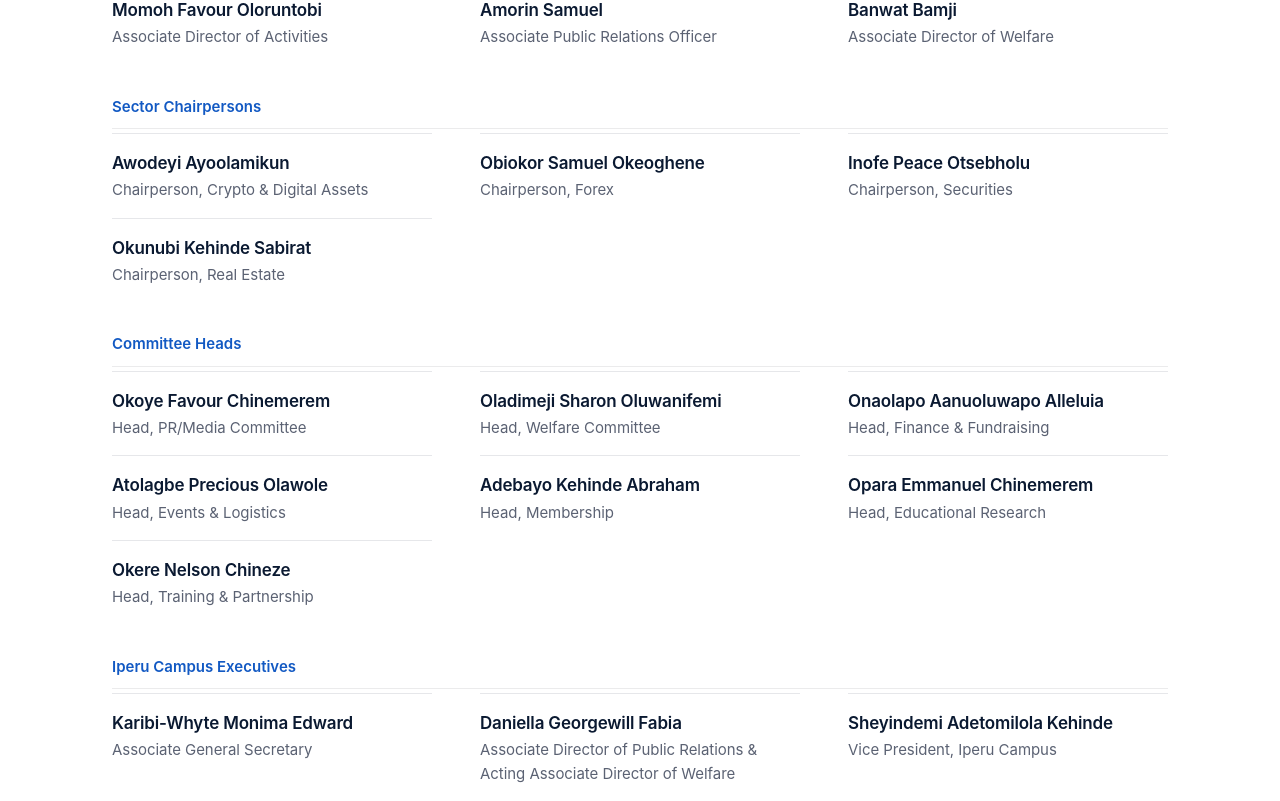
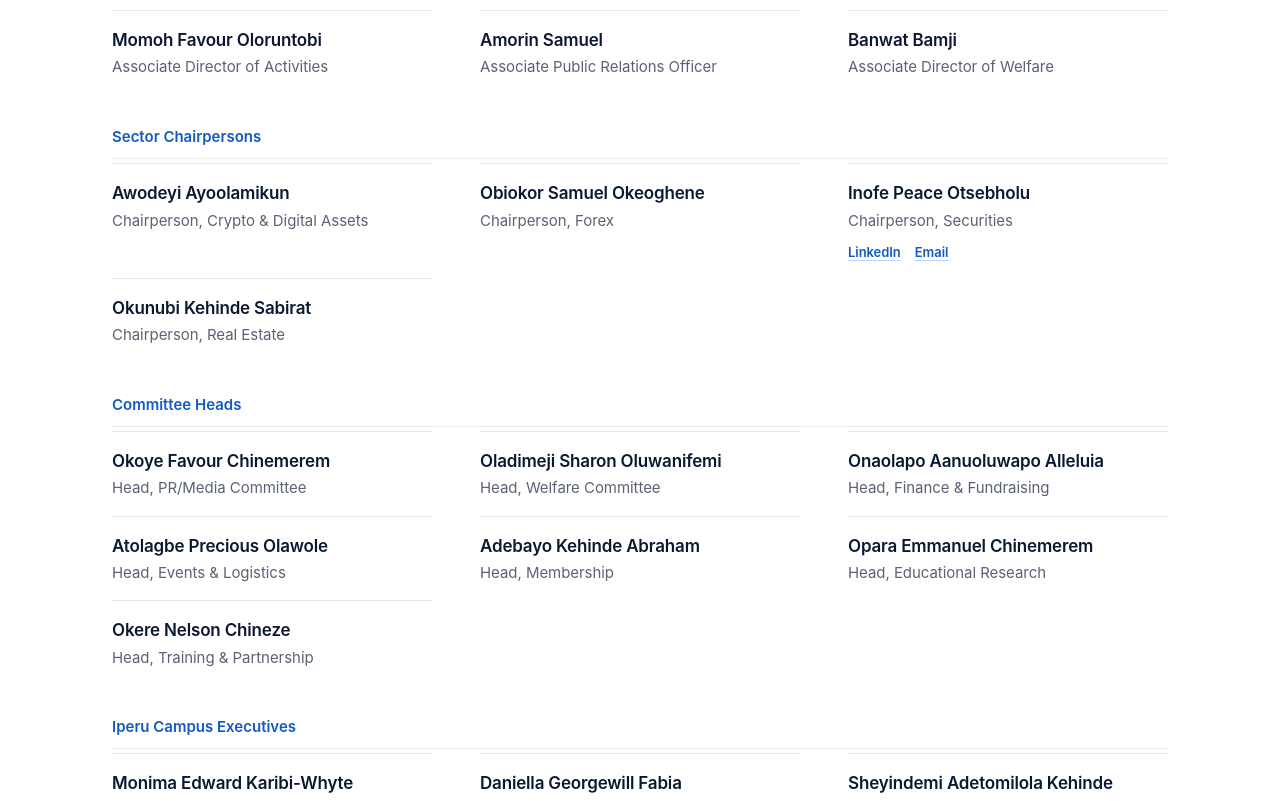
Before and after one commit to Ayoolaxrp/BIC-Website, a React (Vite) app: page /about in a window 1280 px wide. Shown: the part 3311-4112 px from the top of the page. Built offline with nearby package versions, Linux system fonts and the light colour scheme; no server answers; a web font is replaced by a local one.

Commit message:
Add executive contact details

```diff
--- a/src/pages/About.jsx
+++ b/src/pages/About.jsx
@@ -35,7 +35,12 @@ const team = [
     group: 'Directors & Operations',
     members: [
       { name: 'Awolaja Ayomide Oreoluwa', role: 'Director of Activities' },
-      { name: 'Obiajulu Daniela Chidubem', role: 'Director of Public Relations' },
+      {
+        name: 'Obiajulu Daniela Chidubem',
+        role: 'Director of Public Relations',
+        linkedin: 'https://www.linkedin.com/in/obiajulu-daniela-39836b353',
+        email: 'obiajuluD0850@student.babcock.edu.ng',
+      },
       { name: 'Akindehinde Favour Eniola', role: 'Director of Welfare' },
       { name: 'Momoh Favour Oloruntobi', role: 'Associate Director of Activities' },
       { name: 'Amorin Samuel', role: 'Associate Public Relations Officer' },
@@ -47,7 +52,12 @@ const team = [
     members: [
       { name: 'Awodeyi Ayoolamikun', role: 'Chairperson, Crypto & Digital Assets' },
       { name: 'Obiokor Samuel Okeoghene', role: 'Chairperson, Forex' },
-      { name: 'Inofe Peace Otsebholu', role: 'Chairperson, Securities' },
+      {
+        name: 'Inofe Peace Otsebholu',
+        role: 'Chairperson, Securities',
+        linkedin: 'https://www.linkedin.com/in/inofe-peace-6876b8306',
+        email: 'inofep5668@student.babcock.edu.ng',
+      },
       { name: 'Okunubi Kehinde Sabirat', role: 'Chairperson, Real Estate' },
     ],
   },
@@ -66,10 +76,17 @@ const team = [
   {
     group: 'Iperu Campus Executives',
     members: [
-      { name: 'Karibi-Whyte Monima Edward', role: 'Associate General Secretary' },
+      {
+        name: 'Monima Edward Karibi-Whyte',
+        role: 'Associate General Secretary',
+        linkedin: 'https://www.linkedin.com/in/monima-edward-karibi-whyte-668452317',
+        email: 'karibi-whytem6125@student.babcock.edu.ng',
+      },
       {
         name: 'Daniella Georgewill Fabia',
         role: 'Associate Director of Public Relations & Acting Associate Director of Welfare',
+        linkedin: 'https://www.linkedin.com/in/daniella-fabia-georgewill-9824b7384',
+        email: 'georgewilld4473@student.babcock.edu.ng',
       },
       { name: 'Sheyindemi Adetomilola Kehinde', role: 'Vice President, Iperu Campus' },
     ],
@@ -180,6 +197,25 @@ export default function About() {
                   <li key={m.name}>
                     <strong>{m.name}</strong>
                     <span>{m.role}</span>
+                    {(m.linkedin || m.email) && (
+                      <div className="team-contact-links">
+                        {m.linkedin && (
+                          <a
+                            href={m.linkedin}
+                            target="_blank"
+                            rel="noreferrer"
+                            aria-label={`${m.name} on LinkedIn`}
+                          >
+                            LinkedIn
+                          </a>
+                        )}
+                        {m.email && (
+                          <a href={`mailto:${m.email}`} aria-label={`Email ${m.name}`}>
+                            Email
+                          </a>
+                        )}
+                      </div>
+                    )}
                   </li>
                 ))}
               </ul>
--- a/src/styles/system.css
+++ b/src/styles/system.css
@@ -380,6 +380,17 @@ ol, ul { list-style: none; padding: 0; }
 .team-list li { display: flex; flex-direction: column; gap: 2px; padding: 16px 0; border-top: 1px solid var(--hairline); }
 .team-list strong { font-size: 1.0625rem; font-weight: 600; letter-spacing: -0.01em; color: var(--navy); }
 .team-list span { font-size: 0.9375rem; color: var(--gray-500); }
+.team-contact-links { display: flex; flex-wrap: wrap; gap: 6px 14px; margin-top: 8px; }
+.team-contact-links a {
+  color: var(--accent-ink);
+  font-size: 0.8125rem;
+  font-weight: 600;
+  text-decoration: underline;
+  text-decoration-color: color-mix(in srgb, var(--accent-ink) 28%, transparent);
+  text-underline-offset: 3px;
+}
+.team-contact-links a:hover { text-decoration-color: currentColor; }
+.team-contact-links a:focus-visible { outline: 2px solid var(--accent); outline-offset: 3px; border-radius: 2px; }
 
 /* ---- Forms: labels line up across grid columns ---- */
 .grid-2 { align-items: start; }
```
